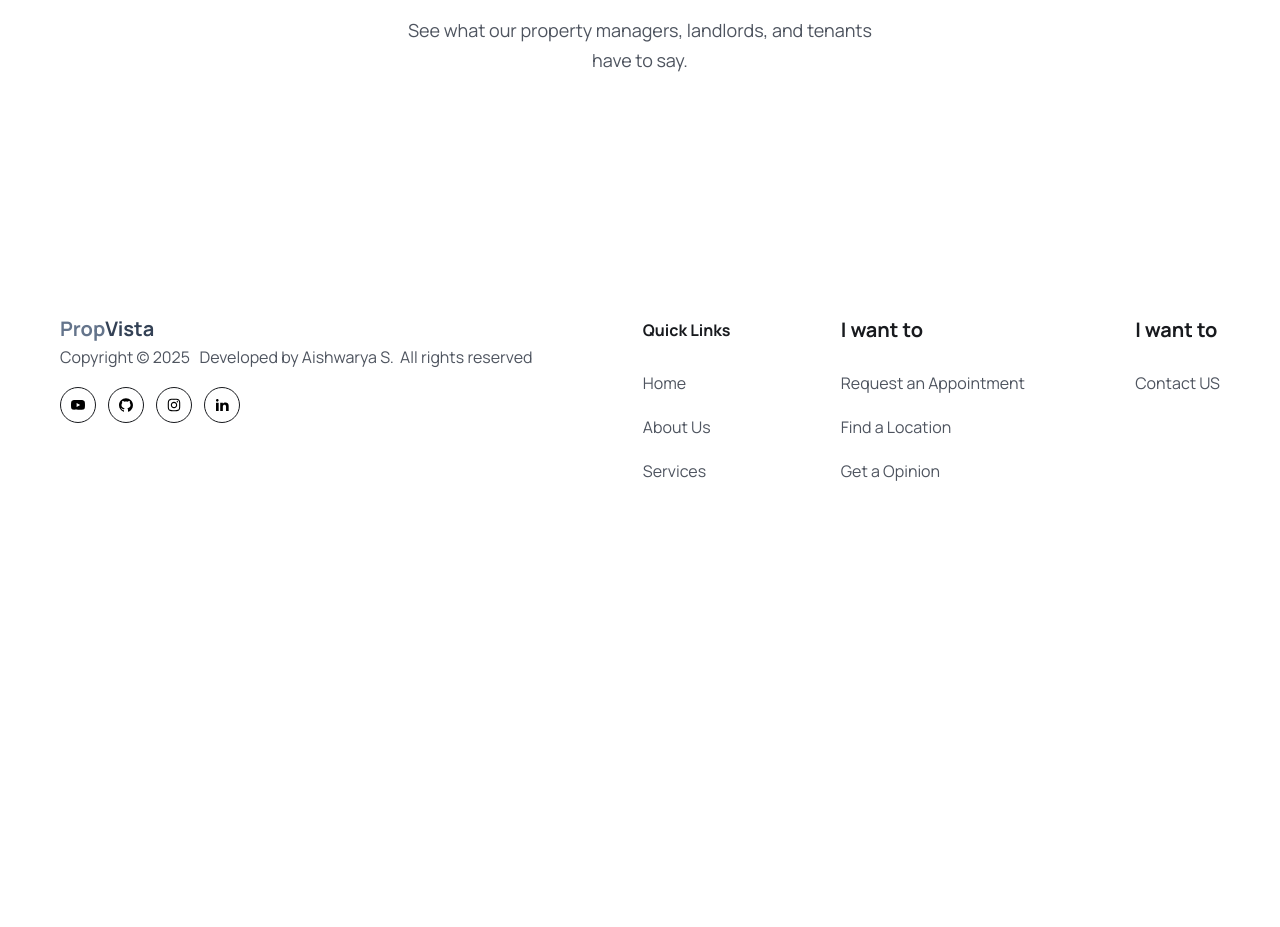
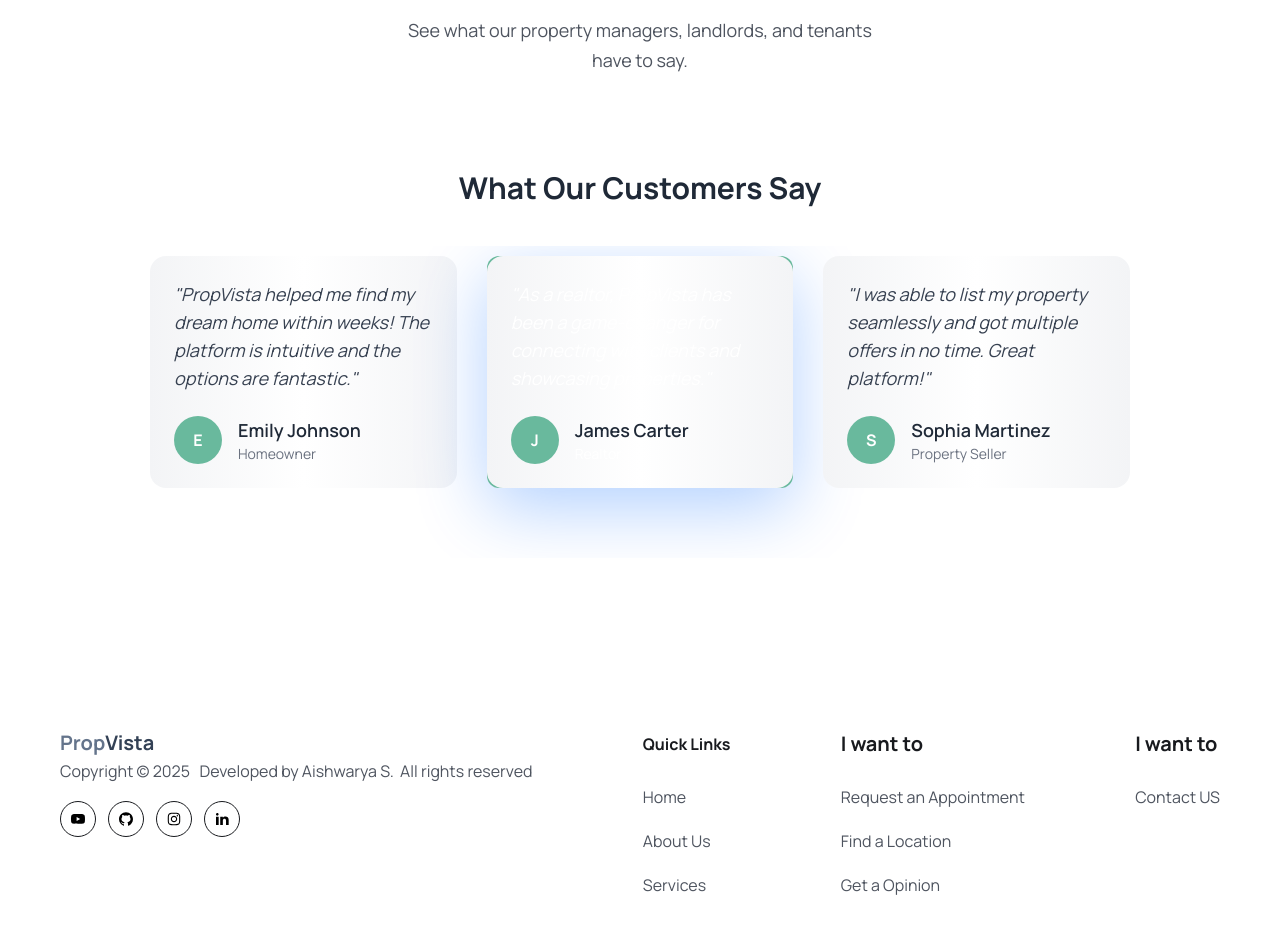
Before and after one commit to AishwaryaS9/PropVista, a React (Create React App) app: page / in a window 1280 px wide. Shown: the part 5728-6655 px from the top of the page. Before the commit the page ends 6293 px from the top, so only its background shows below. Built offline with nearby package versions, Linux system fonts and the light colour scheme; no server answers.

Commit message:
Updated Testimonials

```diff
--- a/src/components/Testimonial/Testimonial.tsx
+++ b/src/components/Testimonial/Testimonial.tsx
@@ -1,12 +1,93 @@
 import React from 'react'
 import { Swiper, SwiperSlide } from 'swiper/react'
 import 'swiper/css'
-import 'swiper/css/pagination'
 
 const Testimonial = () => {
+    const testimonials = [
+        {
+            text: "PropVista helped me find my dream home within weeks! The platform is intuitive and the options are fantastic.",
+            name: "Emily Johnson",
+            role: "Homeowner",
+        },
+        {
+            text: "As a realtor, PropVista has been a game-changer for connecting with clients and showcasing properties.",
+            name: "James Carter",
+            role: "Realtor",
+        },
+        {
+            text: "I was able to list my property seamlessly and got multiple offers in no time. Great platform!",
+            name: "Sophia Martinez",
+            role: "Property Seller",
+        },
+        {
+            text: "The best real estate app I’ve ever used. It’s fast, user-friendly, and helped me make informed decisions.",
+            name: "Michael Lee",
+            role: "Investor",
+        },
+        {
+            text: "Finding commercial spaces for my business was a breeze with PropVista. Highly recommend it!",
+            name: "Chloe Anderson",
+            role: "Business Owner",
+        },
+        {
+            text: "Their customer support is top-notch! They helped me every step of the way to sell my property.",
+            name: "David Kim",
+            role: "Property Seller",
+        },
+        {
+            text: "I found multiple options for rental properties that matched my budget and preferences perfectly.",
+            name: "Olivia Brown",
+            role: "Tenant",
+        },
+        {
+            text: "PropVista offers the best database of properties. Everything is so well organized and easy to search.",
+            name: "Ethan Wilson",
+            role: "Real Estate Consultant",
+        },
+        {
+            text: "The user experience is seamless, and I love the attention to detail in the property listings.",
+            name: "Ava Davis",
+            role: "Homebuyer",
+        },
+    ]
+
     return (
-        <div className="mt-[30px] lg:mt-[55px]">
-            <Swiper />
+        <div className="mt-[30px] lg:mt-[55px]  py-10 px-5 lg:px-20 my-4">
+            <h2 className="text-3xl font-bold text-center text-gray-800 mb-10">What Our Customers Say</h2>
+            <Swiper
+                style={{padding:'10px'}}
+                spaceBetween={30}
+                slidesPerView={1}
+                breakpoints={{
+                    640: {
+                        slidesPerView: 1,
+                    },
+                    768: {
+                        slidesPerView: 2,
+                    },
+                    1024: {
+                        slidesPerView: 3,
+                    },
+                }}
+            >
+                {testimonials.map((testimonial, index) => (
+                    <SwiperSlide key={index}>
+                        <div className="p-6 bg-gradient-to-r from-gray-100 via-white to-gray-100 rounded-2xl cursor-pointer
+                        ">
+                            <p className="text-lg italic text-gray-700 mb-6">"{testimonial.text}"</p>
+                            <div className="flex items-center gap-4">
+                                <div className="w-12 h-12 bg-primaryColor text-white font-bold flex items-center justify-center rounded-full">
+                                    {testimonial.name[0]}
+                                </div>
+                                <div>
+                                    <h3 className="font-semibold text-lg text-gray-800">{testimonial.name}</h3>
+                                    <p className="text-sm text-gray-500">{testimonial.role}</p>
+                                </div>
+                            </div>
+                        </div>
+                    </SwiperSlide>
+                ))}
+            </Swiper>
         </div>
     )
 }
```
